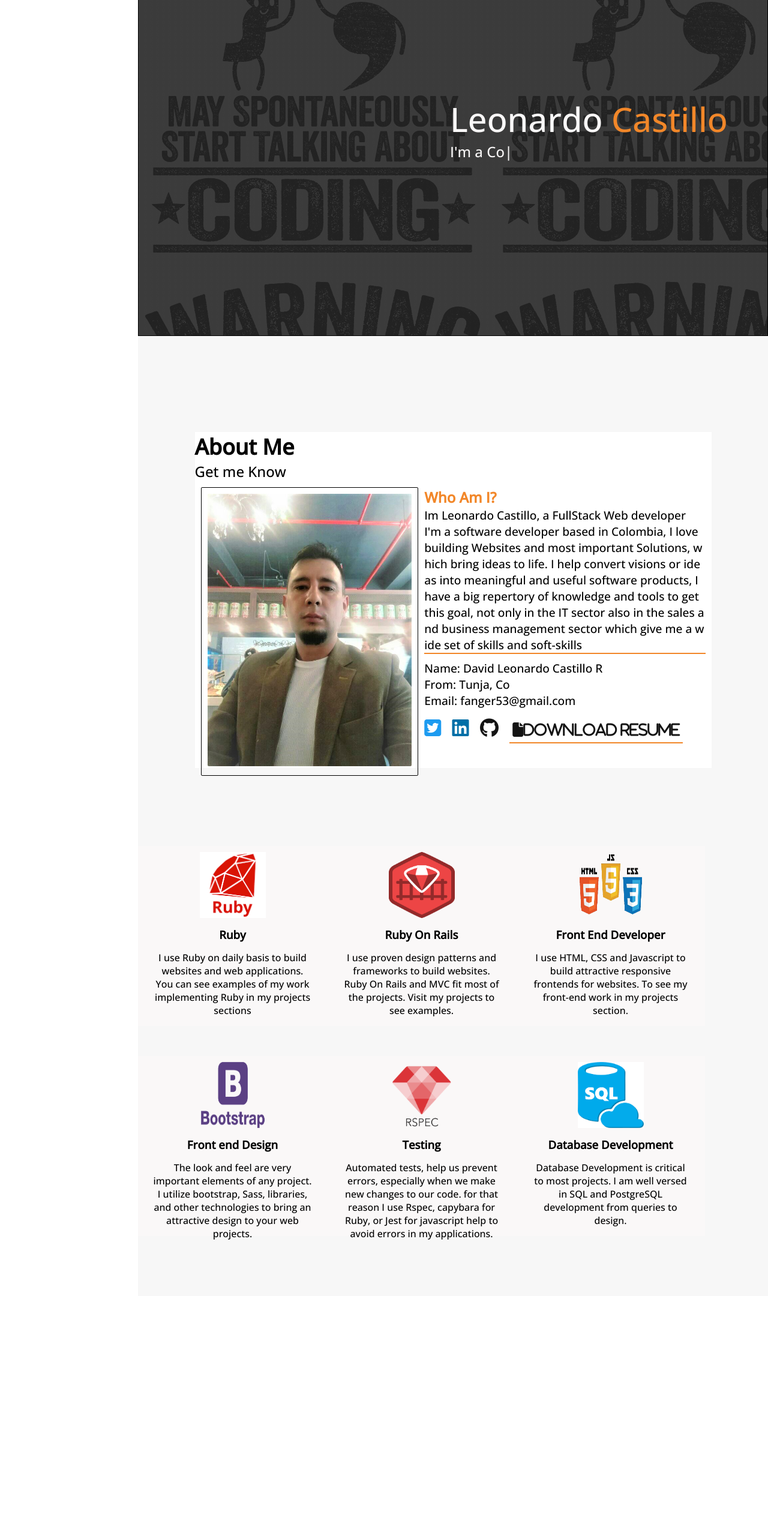
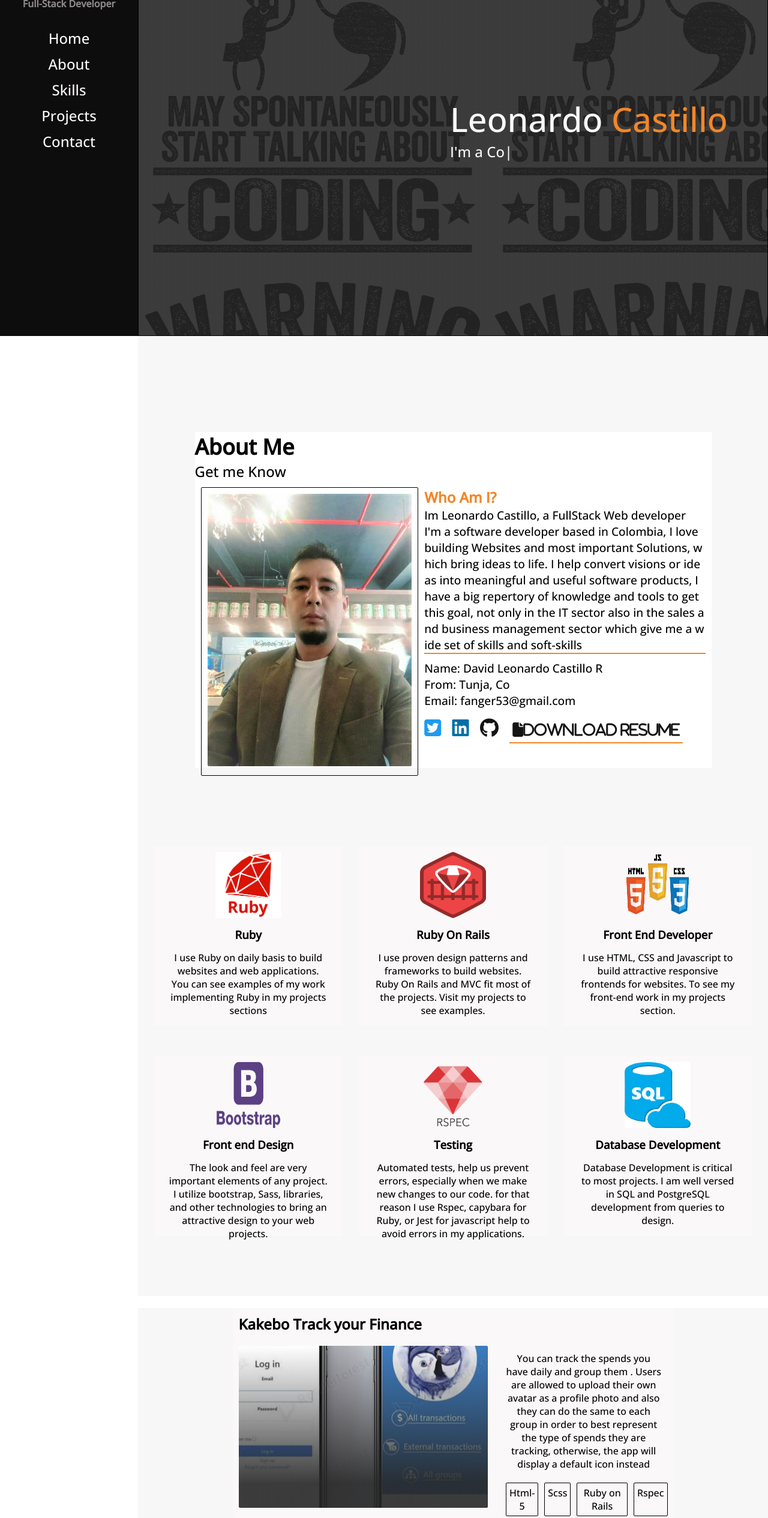
Before and after one commit to Fanger53/portafolio-2, a website built with webpack: page src/index.html in a window 1280 px wide. Shown: the part 240-2770 px from the top of the page at 60% size. Before the commit the page ends 2400 px from the top, so only its background shows below. Built offline with nearby package versions, Linux system fonts and the light colour scheme.

Commit message:
add new style to projects

```diff
--- a/src/index.html
+++ b/src/index.html
@@ -27,7 +27,7 @@
     </ul>
   </nav>
   <div >
-    <nav class="d-none navbar-v nav-bg">
+    <nav class=" navbar-v nav-bg">
       <div >
         <img src="/src/assets/img/profile_pic.jpg" class="picture-profile center" alt="picture profile">
       </div>
@@ -126,10 +126,10 @@
         </div>
       </div>
     </section>
-    <!--<section class=" bg-semigray-color" id="projects">
+    <section class=" bg-semigray-color" id="projects">
       <div class="project-header bg-white-color rounded center">
         <h2 class="padding">Kakebo Track your Finance</h2>
-        <div class="d-flex">
+        <div class="kakebo">
           <picture class="img-project-top bg-img rounded "></picture>
           <div class="kakebo-text padding">
             <p class=" text-center padding">You can track the spends you have daily and group them . Users are allowed to upload their own avatar as a profile photo and also they can do the same to each group in order to best represent the type of spends they are tracking, otherwise, the app will display a default icon instead</p>
@@ -189,7 +189,6 @@
         <button type="submit" class="btn btn-bg btn-block  mb-4 ">Send</button>
       </form>
     </section>
-     -->
 </div>
 </body>
 </html>
--- a/src/styles/_contact.scss
+++ b/src/styles/_contact.scss
@@ -2,4 +2,5 @@
   width: auto;
   margin-left: 230px;
   height: 100vh;
+
 }
--- a/src/styles/_nav.scss
+++ b/src/styles/_nav.scss
@@ -6,6 +6,10 @@
   z-index: 9999;
   height: 100vh;
   width: 230px;
+  @media only screen and (max-width: 768px) {
+    /* For mobile phones: */
+    display: none;
+  }
 }
 
 .nav-bg {
@@ -37,6 +41,11 @@
   z-index: 100;
   top: 0;
   position: fixed;
+  display: none;
+  @media only screen and (max-width: 768px) {
+    /* For mobile phones: */
+    display: inline;
+  }
 }
 
 .menu {
--- a/src/styles/_projects.scss
+++ b/src/styles/_projects.scss
@@ -2,11 +2,27 @@
   width: auto;
   margin-left: 230px;
   height: 100vh;
+  @media only screen and (max-width: 768px) {
+    /* For mobile phones: */
+    margin-left: 0;
+  }
 }
 
 .project-header {
   width: 70%;
   margin-top: 20px;
+  @media only screen and (max-width: 768px) {
+    /* For mobile phones: */
+    width: 100%;
+  }
+}
+
+.kakebo {
+  display: flex;
+  @media only screen and (max-width: 768px) {
+    /* For mobile phones: */
+    display: inline-block;
+  }
 }
 
 .img-project-top {
--- a/src/styles/_skills.scss
+++ b/src/styles/_skills.scss
@@ -11,7 +11,7 @@
 
 .card-content {
   padding-top: 50px;
-  // justify-content: space-evenly;
+  justify-content: space-evenly;
   display: flex;
   @media only screen and (max-width: 768px) {
     /* For mobile phones: */
```
Also changed, not shown: dist/index.html, dist/main.js.
